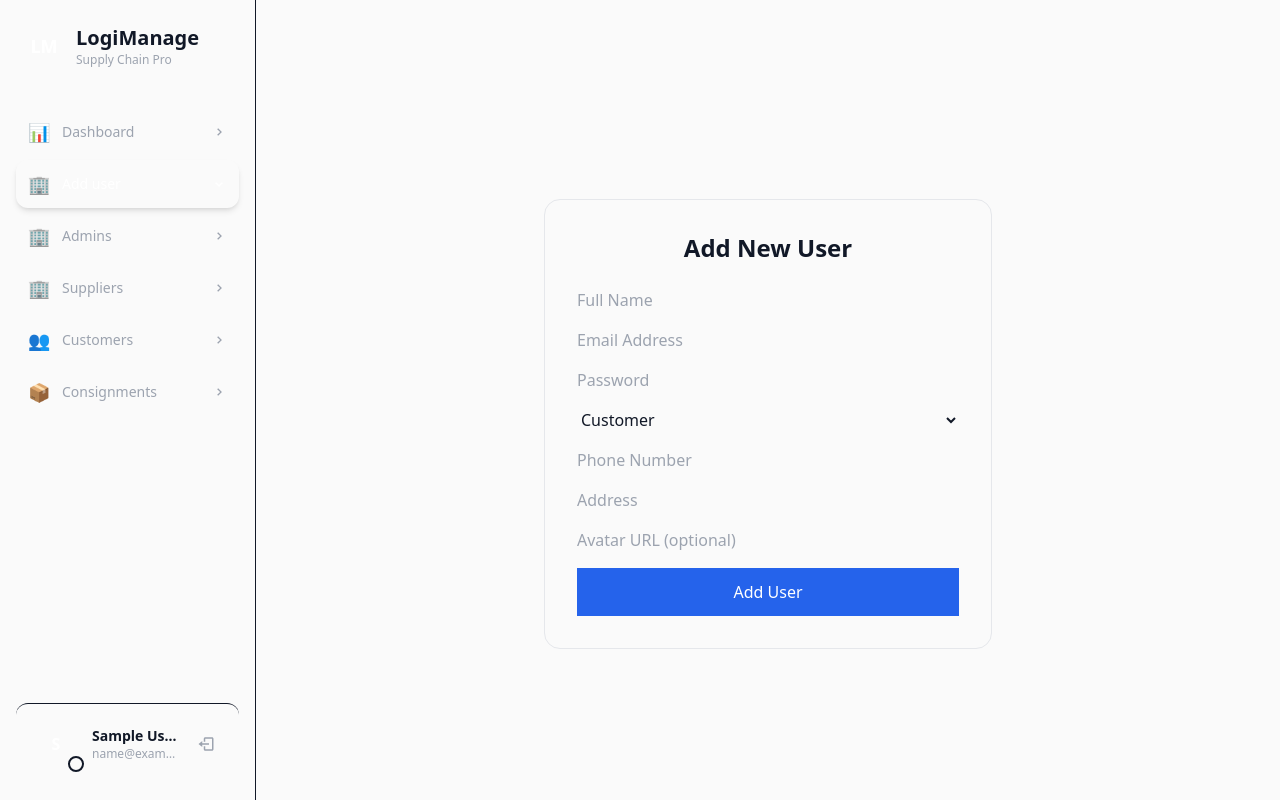
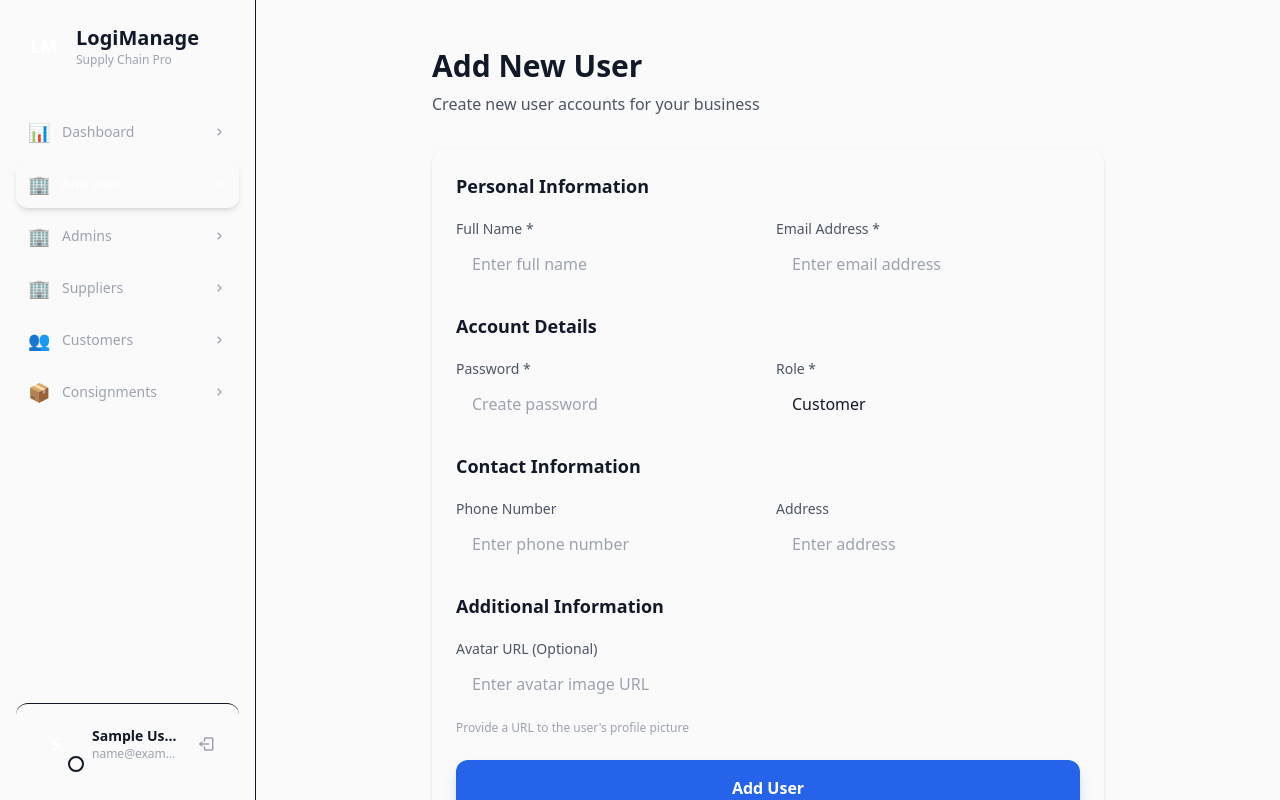
Before and after one commit to Dev-as-sayed/business-manager, a Next.js app: page /dashbord/add-user in a window 1280 px wide. Built offline with nearby package versions, Linux system fonts and the light colour scheme; sample sign-in values are in the browser's storage.

Commit message:
update add new user from in this commit

```diff
--- a/src/app/dashbord/add-user/page.tsx
+++ b/src/app/dashbord/add-user/page.tsx
@@ -2,6 +2,7 @@
 
 import { useState } from "react";
 import { RiLoader2Line } from "react-icons/ri";
+import { motion, AnimatePresence } from "framer-motion";
 
 const AddUser = () => {
   const [formData, setFormData] = useState({
@@ -65,118 +66,233 @@ const AddUser = () => {
   };
 
   return (
-    <div className="min-h-screen bg-background flex items-center justify-center p-6">
-      <div className="w-full max-w-md bg-secondary-background p-8 rounded-2xl shadow-card border border-border">
-        <h2 className="text-2xl font-semibold text-center mb-6 text-text-primary">
+    <div className="min-h-screen bg-background p-6">
+      <div className="max-w-2xl mx-auto">
+        {/* Header */}
+        <motion.div
+          initial={{ opacity: 0, y: -20 }}
+          animate={{ opacity: 1, y: 0 }}
+          className="mb-8"
+        >
+          <h1 className="text-3xl font-bold text-text-primary mb-2">
             Add New User
-        </h2>
+          </h1>
+          <p className="text-text-secondary">
+            Create new user accounts for your business
+          </p>
+        </motion.div>
 
+        {/* Form Container */}
+        <motion.div
+          initial={{ opacity: 0, y: 20 }}
+          animate={{ opacity: 1, y: 0 }}
+          transition={{ delay: 0.1 }}
+          className="bg-card rounded-2xl shadow-sm p-6"
+        >
+          <AnimatePresence>
             {message && (
-          <div
-            className={`text-center mb-4 p-3 rounded-lg border ${
+              <motion.div
+                initial={{ opacity: 0, scale: 0.95 }}
+                animate={{ opacity: 1, scale: 1 }}
+                exit={{ opacity: 0, scale: 0.95 }}
+                className={`mb-6 p-4 rounded-xl ${
                   message.type === "success"
-                ? "bg-action/10 text-action border-action/20"
-                : "bg-danger/10 text-danger border-danger/20"
+                    ? "bg-green-50 text-green-800"
+                    : "bg-red-50 text-red-800"
                 }`}
               >
+                <div className="flex items-center justify-between">
                   <p className="text-sm font-medium">{message.text}</p>
+                  <button
+                    onClick={() => setMessage(null)}
+                    className="text-current opacity-70 hover:opacity-100 transition-opacity"
+                  >
+                    ×
+                  </button>
                 </div>
+              </motion.div>
             )}
+          </AnimatePresence>
 
-        <form onSubmit={handleSubmit} className="space-y-4">
+          <form onSubmit={handleSubmit} className="space-y-6">
+            {/* Personal Information Section */}
             <div>
+              <h3 className="text-lg font-semibold text-text-primary mb-4">
+                Personal Information
+              </h3>
+              <div className="grid grid-cols-1 md:grid-cols-2 gap-4">
+                <div className="space-y-2">
+                  <label className="text-sm font-medium text-text-secondary">
+                    Full Name *
+                  </label>
                   <input
                     name="name"
-              placeholder="Full Name"
                     value={formData.name}
                     onChange={handleChange}
                     required
-              className="input w-full bg-background text-text-primary placeholder-text-muted focus:ring-primary focus:border-primary"
+                    placeholder="Enter full name"
+                    className="w-full px-4 py-3 bg-background rounded-xl text-text-primary placeholder-text-muted focus:ring-2 focus:ring-primary/20 focus:bg-accent transition-all duration-200 outline-none"
                   />
                 </div>
 
-          <div>
+                <div className="space-y-2">
+                  <label className="text-sm font-medium text-text-secondary">
+                    Email Address *
+                  </label>
                   <input
                     name="email"
                     type="email"
-              placeholder="Email Address"
                     value={formData.email}
                     onChange={handleChange}
                     required
-              className="input w-full bg-background text-text-primary placeholder-text-muted focus:ring-primary focus:border-primary"
+                    placeholder="Enter email address"
+                    className="w-full px-4 py-3 bg-background rounded-xl text-text-primary placeholder-text-muted focus:ring-2 focus:ring-primary/20 focus:bg-accent transition-all duration-200 outline-none"
+                  />
+                </div>
+              </div>
+            </div>
+
+            {/* Account Details Section */}
+            <div>
+              <h3 className="text-lg font-semibold text-text-primary mb-4">
+                Account Details
+              </h3>
+              <div className="grid grid-cols-1 md:grid-cols-2 gap-4">
+                <div className="space-y-2">
+                  <label className="text-sm font-medium text-text-secondary">
+                    Password *
+                  </label>
+                  <input
+                    name="password"
+                    type="password"
+                    value={formData.password}
+                    onChange={handleChange}
+                    required
+                    placeholder="Create password"
+                    className="w-full px-4 py-3 bg-background rounded-xl text-text-primary placeholder-text-muted focus:ring-2 focus:ring-primary/20 focus:bg-accent transition-all duration-200 outline-none"
                   />
                 </div>
 
-          <div>
-            <input
-              name="password"
-              type="password"
-              placeholder="Password"
-              value={formData.password}
-              onChange={handleChange}
-              required
-              className="input w-full bg-background text-text-primary placeholder-text-muted focus:ring-primary focus:border-primary"
-            />
-          </div>
-
-          <div>
+                <div className="space-y-2">
+                  <label className="text-sm font-medium text-text-secondary">
+                    Role *
+                  </label>
                   <select
                     name="role"
                     value={formData.role}
                     onChange={handleChange}
-              className="input w-full bg-background text-text-primary focus:ring-primary focus:border-primary"
+                    className="w-full px-4 py-3 bg-background rounded-xl text-text-primary focus:ring-2 focus:ring-primary/20 focus:bg-accent transition-all duration-200 outline-none appearance-none"
                   >
                     <option value="customer">Customer</option>
                     <option value="admin">Admin</option>
                     <option value="supplier">Supplier</option>
                   </select>
                 </div>
+              </div>
+            </div>
 
+            {/* Contact Information Section */}
             <div>
+              <h3 className="text-lg font-semibold text-text-primary mb-4">
+                Contact Information
+              </h3>
+              <div className="grid grid-cols-1 md:grid-cols-2 gap-4">
+                <div className="space-y-2">
+                  <label className="text-sm font-medium text-text-secondary">
+                    Phone Number
+                  </label>
                   <input
                     name="phone"
-              placeholder="Phone Number"
                     value={formData.phone}
                     onChange={handleChange}
-              className="input w-full bg-background text-text-primary placeholder-text-muted focus:ring-primary focus:border-primary"
+                    placeholder="Enter phone number"
+                    className="w-full px-4 py-3 bg-background rounded-xl text-text-primary placeholder-text-muted focus:ring-2 focus:ring-primary/20 focus:bg-accent transition-all duration-200 outline-none"
                   />
                 </div>
 
-          <div>
+                <div className="space-y-2">
+                  <label className="text-sm font-medium text-text-secondary">
+                    Address
+                  </label>
                   <input
                     name="address"
-              placeholder="Address"
                     value={formData.address}
                     onChange={handleChange}
-              className="input w-full bg-background text-text-primary placeholder-text-muted focus:ring-primary focus:border-primary"
+                    placeholder="Enter address"
+                    className="w-full px-4 py-3 bg-background rounded-xl text-text-primary placeholder-text-muted focus:ring-2 focus:ring-primary/20 focus:bg-accent transition-all duration-200 outline-none"
                   />
                 </div>
+              </div>
+            </div>
 
+            {/* Optional Fields */}
             <div>
+              <h3 className="text-lg font-semibold text-text-primary mb-4">
+                Additional Information
+              </h3>
+              <div className="space-y-2">
+                <label className="text-sm font-medium text-text-secondary">
+                  Avatar URL (Optional)
+                </label>
                 <input
                   name="avatar"
-              placeholder="Avatar URL (optional)"
                   value={formData.avatar}
                   onChange={handleChange}
-              className="input w-full bg-background text-text-primary placeholder-text-muted focus:ring-primary focus:border-primary"
+                  placeholder="Enter avatar image URL"
+                  className="w-full px-4 py-3 bg-background rounded-xl text-text-primary placeholder-text-muted focus:ring-2 focus:ring-primary/20 focus:bg-accent transition-all duration-200 outline-none"
                 />
+                <p className="text-xs text-text-muted mt-1">
+                  Provide a URL to the user's profile picture
+                </p>
+              </div>
             </div>
 
-          <button
+            {/* Submit Button */}
+            <motion.button
               type="submit"
               disabled={loading}
-            className="btn-primary w-full bg-primary text-primary-foreground hover:bg-primary-hover flex justify-center items-center py-3 transition-all duration-200 disabled:opacity-50 disabled:cursor-not-allowed"
+              whileHover={{ scale: loading ? 1 : 1.02 }}
+              whileTap={{ scale: loading ? 1 : 0.98 }}
+              className="w-full bg-primary text-primary-foreground py-4 px-6 rounded-xl font-semibold hover:bg-primary-hover disabled:opacity-50 disabled:cursor-not-allowed transition-all duration-200 flex items-center justify-center gap-2 shadow-lg shadow-primary/25"
             >
               {loading ? (
                 <>
-                <RiLoader2Line className="animate-spin mr-2 h-5 w-5" />
+                  <motion.div
+                    animate={{ rotate: 360 }}
+                    transition={{
+                      duration: 1,
+                      repeat: Infinity,
+                      ease: "linear",
+                    }}
+                  >
+                    <RiLoader2Line className="h-5 w-5" />
+                  </motion.div>
                   Adding User...
                 </>
               ) : (
                 "Add User"
               )}
-          </button>
+            </motion.button>
           </form>
+        </motion.div>
+
+        {/* Quick Tips */}
+        <motion.div
+          initial={{ opacity: 0 }}
+          animate={{ opacity: 1 }}
+          transition={{ delay: 0.3 }}
+          className="mt-6 bg-accent rounded-xl p-4"
+        >
+          <h4 className="text-sm font-semibold text-text-primary mb-2">
+            💡 Quick Tips
+          </h4>
+          <ul className="text-xs text-text-secondary space-y-1">
+            <li>• Passwords should be at least 8 characters long</li>
+            <li>• Admin users have full access to all features</li>
+            <li>• Suppliers can manage their own consignments</li>
+            <li>• Customers can only view their own orders</li>
+          </ul>
+        </motion.div>
       </div>
     </div>
   );
```
Lines whose indentation alone changed are shown as unchanged.
